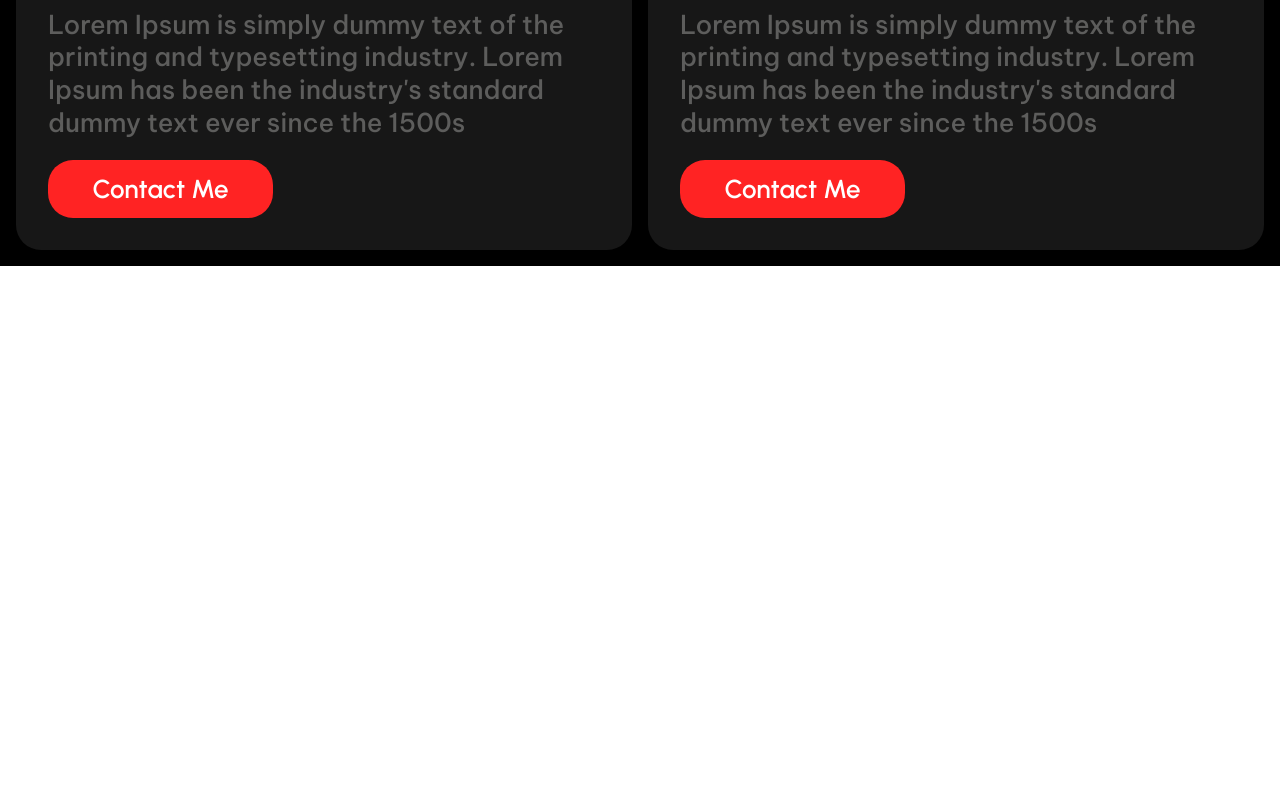
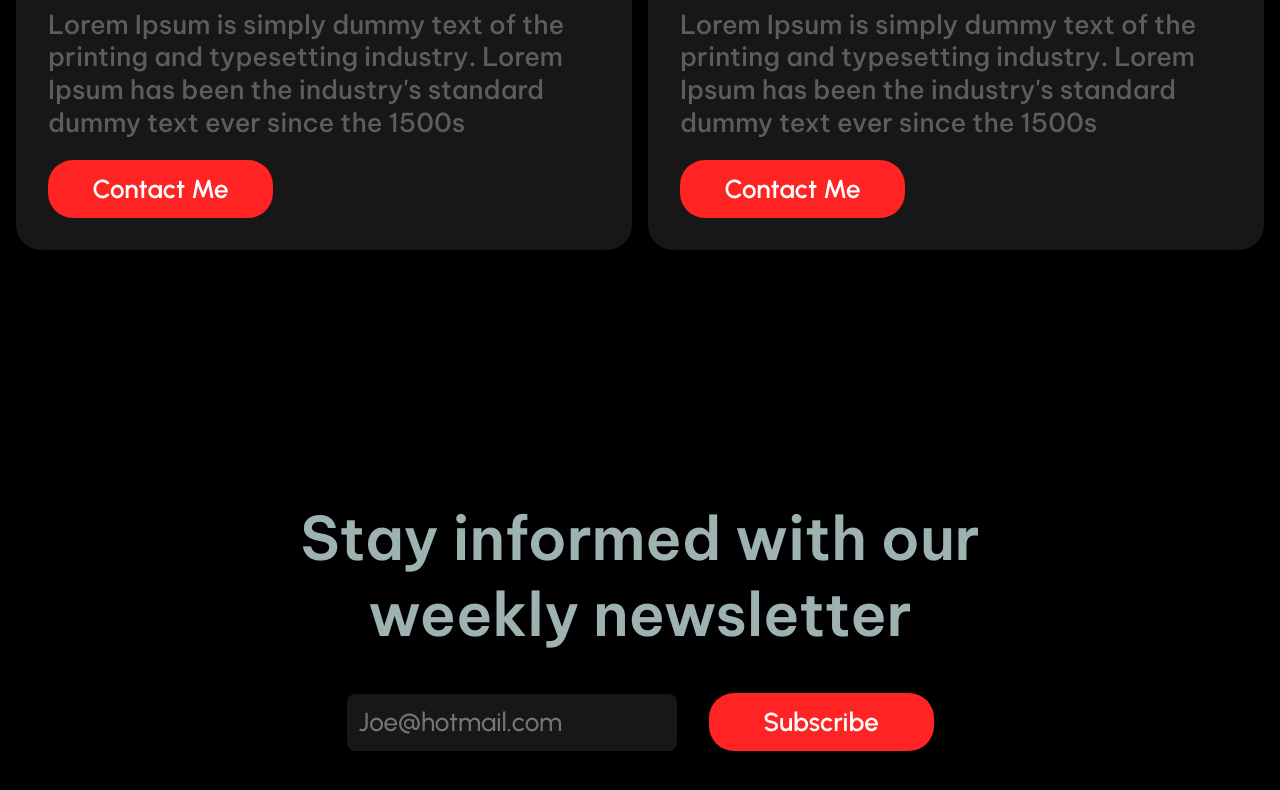
Before and after one commit to gurashish18/suraj-discord, a React (Create React App) app: page / in a window 1280 px wide. Shown: the part 3463-4253 px from the top of the page. Before the commit the page ends 3729 px from the top, so only its background shows below. Built offline with nearby package versions, Linux system fonts and the light colour scheme.

Commit message:
newsletter section added

```diff
--- a/src/pages/Main.js
+++ b/src/pages/Main.js
@@ -5,6 +5,7 @@ import Articles from "../sections/Articles";
 import Interest from "../sections/Interest";
 import Me from "../sections/Me";
 import MyStory from "../sections/MyStory";
+import NewsLetter from "../sections/NewsLetter";
 import Social from "../sections/Social";
 import Youtube from "../sections/Youtube";
 
@@ -17,6 +18,7 @@ const Main = () => {
 			<Youtube />
 			<Social />
 			<Articles />
+			<NewsLetter />
 		</>
 	);
 };
--- /dev/null
+++ b/src/sections/NewsLetter.js
@@ -0,0 +1,61 @@
+/** @format */
+
+import { Stack, Typography, TextField } from "@mui/material";
+import React from "react";
+import Button from "../components/Button";
+
+const NewsLetter = () => {
+	return (
+		<Stack
+			display={"flex"}
+			alignItems={"center"}
+			justifyContent={"center"}
+			height={"90vh"}
+			p={2}
+			gap={2}
+			sx={{ backgroundColor: "#000000" }}
+		>
+			<Stack maxWidth={"80%"}>
+				<Stack>
+					<Typography
+						sx={{
+							fontSize: "60px",
+							fontWeight: 600,
+							lineHeight: "75.9px",
+							color: "#9FB2B2",
+							textAlign: "center",
+						}}
+					>
+						Stay informed with our <br /> weekly newsletter
+					</Typography>
+				</Stack>
+				<Stack
+					display={"flex"}
+					flexDirection={"row"}
+					alignItems={"center"}
+					justifyContent={"center"}
+					gap={4}
+					marginTop={"40px"}
+				>
+					<input
+						placeholder="Joe@hotmail.com"
+						type={"email"}
+						style={{
+							border: "none",
+							backgroundColor: "#171717",
+							color: "#727272",
+							borderRadius: "8px",
+							padding: "12px",
+							fontSize: "26px",
+							fontWeight: 500,
+							lineHeight: "32.89px",
+						}}
+					/>
+					<Button text={"Subscribe"} />
+				</Stack>
+			</Stack>
+		</Stack>
+	);
+};
+
+export default NewsLetter;
```
